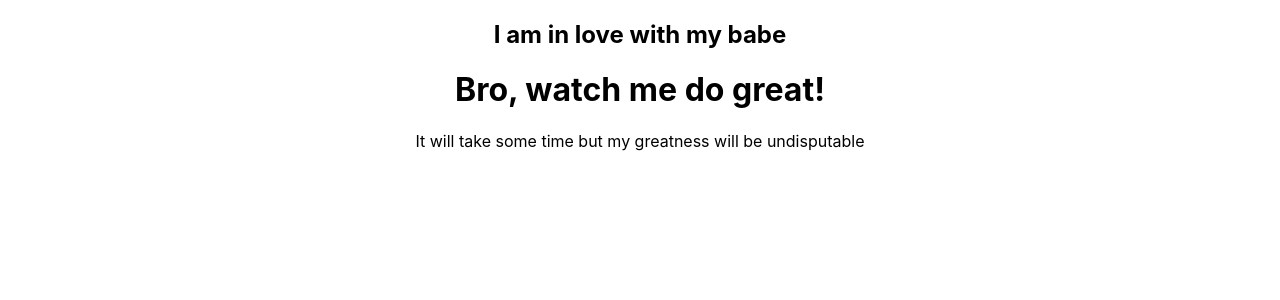
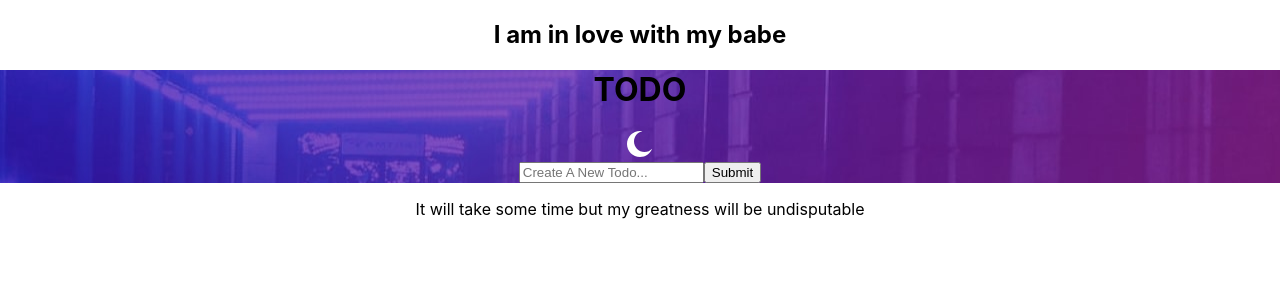
Before and after one commit to Opeyimika-sudo/todolist-react, a React (Create React App) app: page / in a window 1280 px wide. Shown: the top 300 px of the page. Built offline with nearby package versions, Linux system fonts and the light colour scheme.

Commit message:
feat: add toggleMode and form

```diff
--- a/src/components/Header.js
+++ b/src/components/Header.js
@@ -1,9 +1,49 @@
 import React from 'react'
+import Moon from '../images/icon-moon.svg'
+import Sun from '../images/icon-sun.svg'
+import desktop_light_background from '../images/bg-desktop-light.jpg'
+import desktop_dark_background from '../images/bg-desktop-dark.jpg'
+import mobile_dark_background from '../images/bg-mobile-dark.jpg'
+import mobile_light_background from '../images/bg-mobile-light.jpg'
 
-export default function Header() {
-  return (
-    <div>
-      <h1>Bro, watch me do great!</h1>
-    </div>
-  )
+export default function Header(props) {
+
+    const browserWidth = window.innerWidth
+
+    let bgImage;
+
+    if (props.toggleMode){
+        if (browserWidth >= 800) {
+            bgImage=desktop_light_background
+        }
+        else{
+            bgImage=mobile_light_background
+        }
+    }
+    else {
+        if (browserWidth >= 800) {
+            bgImage = desktop_dark_background
+        }
+        else {
+            bgImage= mobile_dark_background
+        }
+    }
+
+    const backgroundStyles= {
+        backgroundImage: `url(${bgImage})`,
+        backgroundRepeat: "no-repeat",
+    }
+
+    return (
+        <div className='header' style={backgroundStyles}>
+            <div id="header-info">
+                <h1 id="header-title">TODO</h1>
+                <img onClick={props.handleClick} src={props.toggleMode ? Sun : Moon} alt="toggle between light and dark mode" id="toggle-icon"/>
+            </div>
+            <form onSubmit={props.handleSubmit}>
+                <input value={props.formData} onChange={props.handleChange} name="todo" id="todo" placeholder="Create A New Todo..."/>
+                <button>Submit</button>
+            </form>
+        </div>
+    )
 }
```
